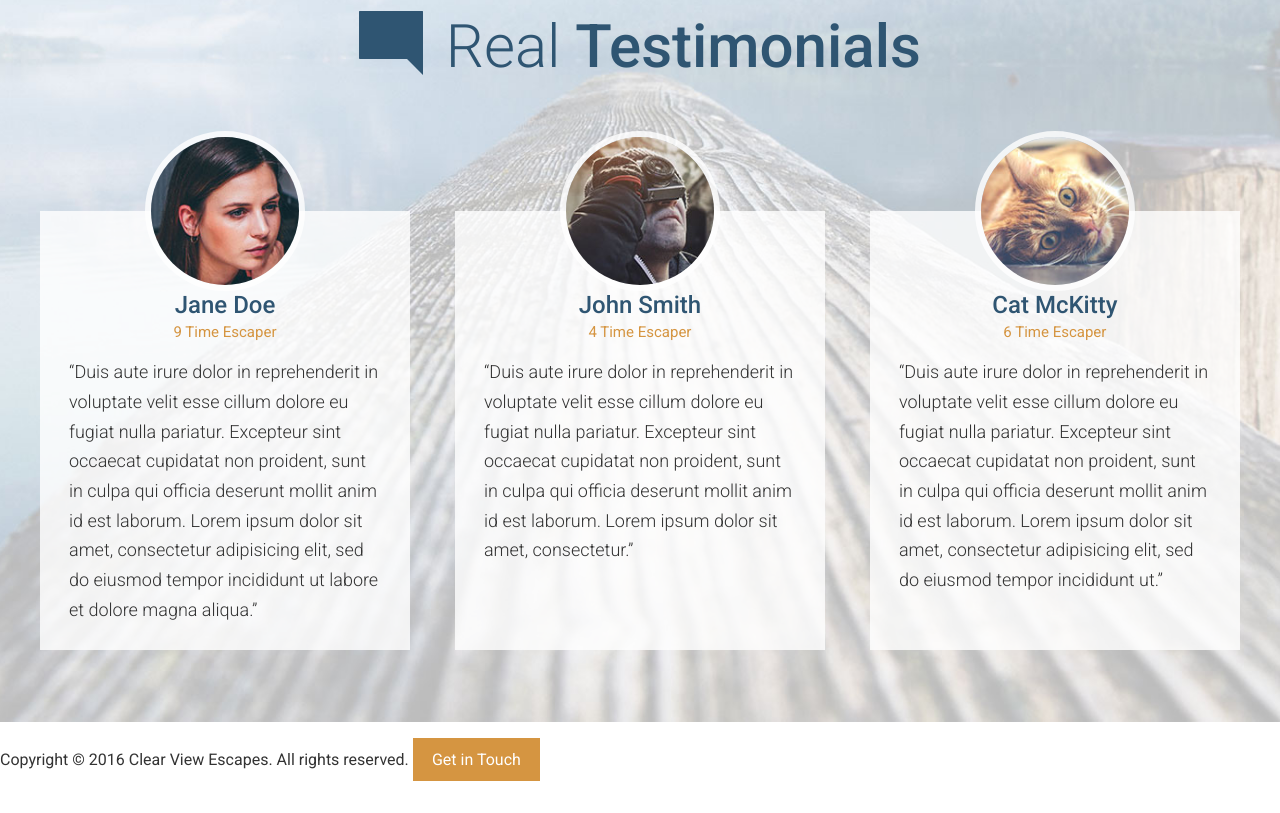
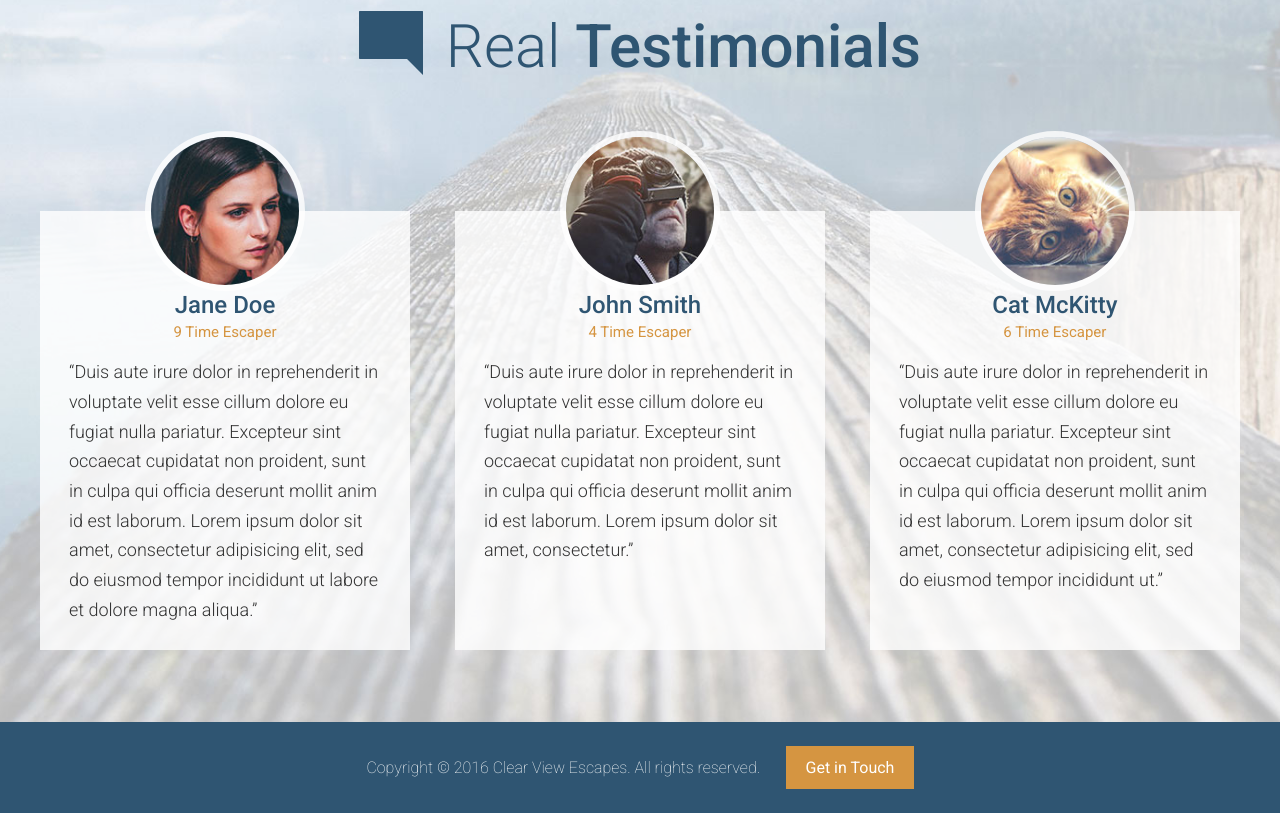
Before and after one commit to alnahas/travel-site, a website: page app/index.html in a window 1280 px wide. Shown: the part 3149-3962 px from the top of the page. Drawn offline with Linux system fonts and the light colour scheme.

Commit message:
complete styles footer

```diff
--- /dev/null
+++ b/app/assets/styles/modules/_site-footer.css
@@ -0,0 +1,19 @@
+.site-footer{
+    background-color: $mainBlue;
+    color:#FFF;
+    padding:.5rem 0;
+    text-align:center;
+
+    &__text{
+        display: block;
+        margin-bottom: 1rem;
+        font-weight: 200;
+
+        @mixin atMedium{
+            display: inline;
+            margin-bottom: 0;
+            margin-right:1.4rem;
+        }
+
+    }
+}
--- a/app/assets/styles/styles.css
+++ b/app/assets/styles/styles.css
@@ -13,3 +13,4 @@
 @import "modules/_feature-item";
 @import "modules/_testimonial";
 @import "modules/_sprite";
+@import "modules/_site-footer";
--- a/app/index.html
+++ b/app/index.html
@@ -186,9 +186,12 @@
     </div>
   </div>
 
-  <footer>
-    <p>Copyright &copy; 2016 Clear View Escapes. All rights reserved.
-      <a href="#" class="btn btn--orange">Get in Touch</a></p>
+  <footer class="site-footer">
+    <div class="wrapper">
+
+      <p><span class="site-footer__text">Copyright &copy; 2016 Clear View Escapes. All rights reserved.
+      </span><a href="#" class="btn btn--orange">Get in Touch</a></p>
+    </div>
   </footer>
 </body>
 </html>
--- a/app/temp/styles/styles.css
+++ b/app/temp/styles/styles.css
@@ -1037,3 +1037,25 @@
     height:42px;
     background-position: 36.69752421959096% 45.792307692307695% ;
 }
+
+.site-footer{
+    background-color: #2f5572;
+    color:#FFF;
+    padding:.5rem 0;
+    text-align:center;
+}
+
+.site-footer__text{
+  display: block;
+  margin-bottom: 1rem;
+  font-weight: 200;
+}
+
+@media (min-width: 800px) {
+
+  .site-footer__text {
+    display: inline;
+    margin-bottom: 0;
+    margin-right: 1.4rem;
+  }
+}
```
